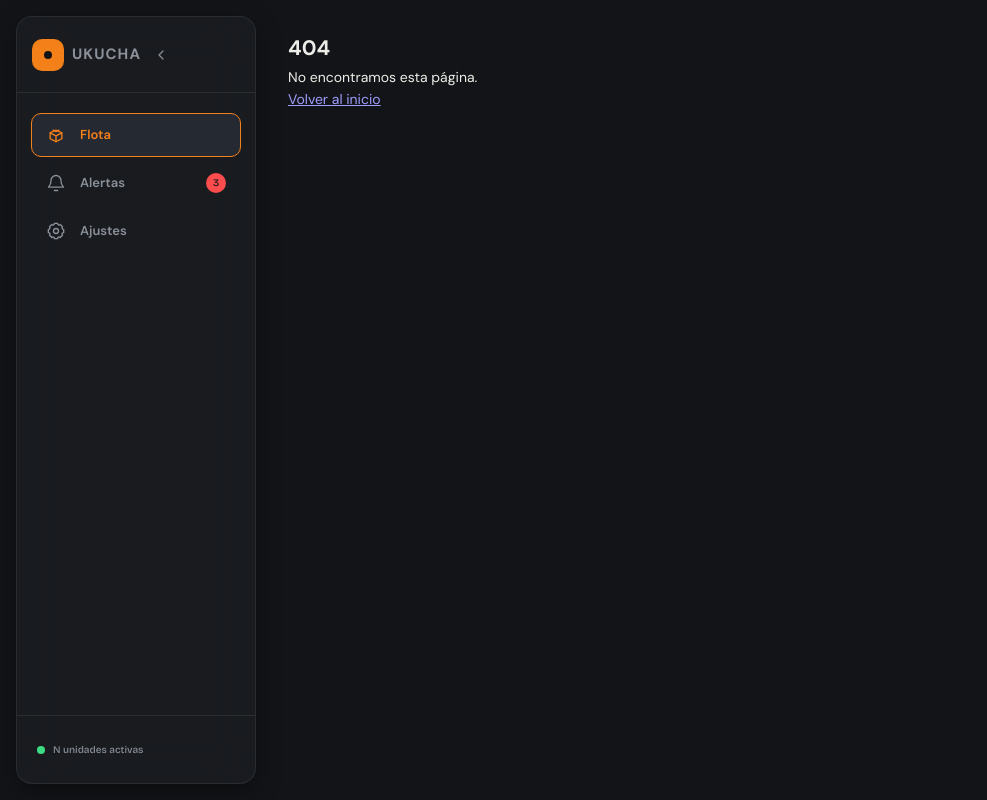
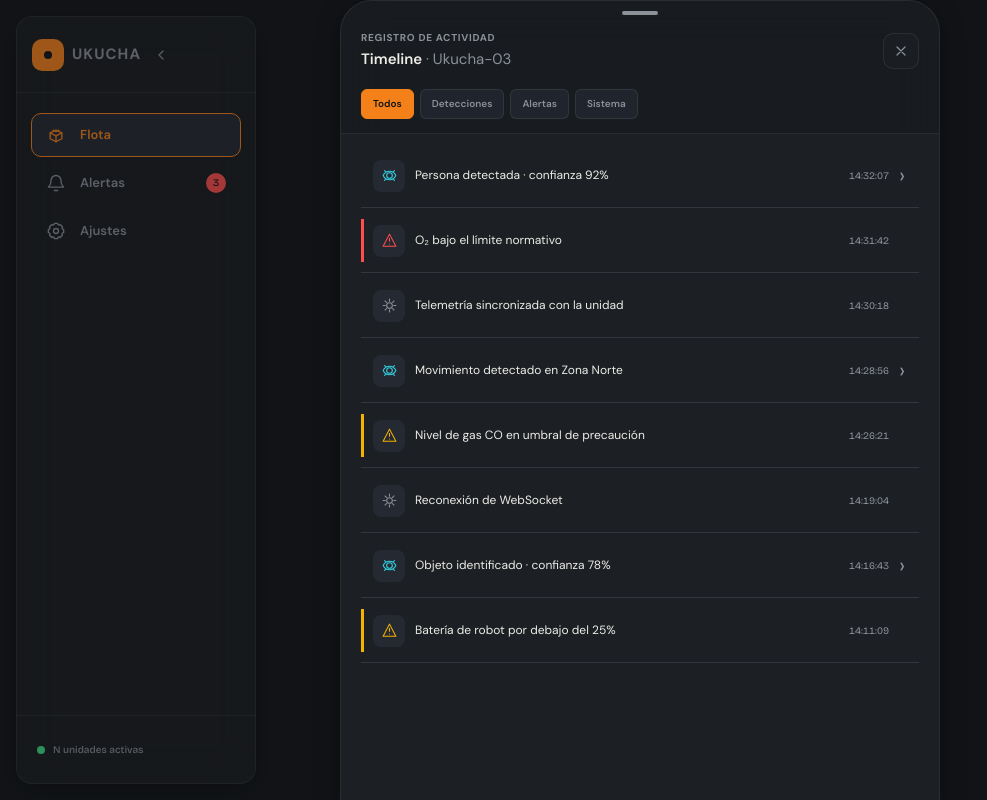
Before and after one commit to AndrewMechDev/ukucha, a React (Vite) app in the folder frontend/: page /timeline in a window 1280 px wide. Before the commit this address had no page. Shown: the whole page, without its empty margins (0-987 px from the left). Built offline with nearby package versions, Linux system fonts and the light colour scheme.

Commit message:
feat(frontend): add timeline page and routing

```diff
--- a/frontend/src/App.tsx
+++ b/frontend/src/App.tsx
@@ -1,6 +1,7 @@
 import { BrowserRouter, Routes, Route } from "react-router-dom";
 import Layout from "./components/Layout";
 import Home from "./pages/Home";
+import Timeline from "./pages/Timeline";
 import NotFound from "./pages/NotFound";
 
 export default function App() {
@@ -9,6 +10,7 @@ export default function App() {
       <Routes>
         <Route element={<Layout />}>
           <Route index element={<Home />} />
+          <Route path="timeline" element={<Timeline />} />
           <Route path="*" element={<NotFound />} />
         </Route>
       </Routes>
--- /dev/null
+++ b/frontend/src/pages/Timeline.tsx
@@ -0,0 +1,80 @@
+import { useMemo, useState } from "react";
+import { useNavigate } from "react-router-dom";
+
+type EventCategory = "detección" | "alerta" | "sistema";
+type Filter = "Todos" | "Detecciones" | "Alertas" | "Sistema";
+
+type TimelineEvent = {
+  id: number;
+  category: EventCategory;
+  description: string;
+  timestamp: string;
+  severity?: "safe" | "caution" | "critical";
+};
+
+const events: TimelineEvent[] = [
+  { id: 1, category: "detección", description: "Persona detectada · confianza 92%", timestamp: "14:32:07" },
+  { id: 2, category: "alerta", description: "O₂ bajo el límite normativo", timestamp: "14:31:42", severity: "critical" },
+  { id: 3, category: "sistema", description: "Telemetría sincronizada con la unidad", timestamp: "14:30:18" },
+  { id: 4, category: "detección", description: "Movimiento detectado en Zona Norte", timestamp: "14:28:56" },
+  { id: 5, category: "alerta", description: "Nivel de gas CO en umbral de precaución", timestamp: "14:26:21", severity: "caution" },
+  { id: 6, category: "sistema", description: "Reconexión de WebSocket", timestamp: "14:19:04" },
+  { id: 7, category: "detección", description: "Objeto identificado · confianza 78%", timestamp: "14:16:43" },
+  { id: 8, category: "alerta", description: "Batería de robot por debajo del 25%", timestamp: "14:11:09", severity: "caution" },
+];
+
+const filters: Filter[] = ["Todos", "Detecciones", "Alertas", "Sistema"];
+
+const icons = {
+  detection: <svg viewBox="0 0 24 24" aria-hidden="true"><circle cx="12" cy="12" r="4" /><path d="M3 12s3-6 9-6 9 6 9 6-3 6-9 6-9-6-9-6ZM5 5l2 2M19 5l-2 2M5 19l2-2M19 19l-2-2" /></svg>,
+  alert: <svg viewBox="0 0 24 24" aria-hidden="true"><path d="m12 3 9 17H3L12 3Z" /><path d="M12 9v4M12 17h.01" /></svg>,
+  system: <svg viewBox="0 0 24 24" aria-hidden="true"><path d="M12 3v3M12 18v3M3 12h3M18 12h3M5.6 5.6l2.1 2.1M16.3 16.3l2.1 2.1M18.4 5.6l-2.1 2.1M7.7 16.3l-2.1 2.1" /><circle cx="12" cy="12" r="4" /></svg>,
+  close: <svg viewBox="0 0 24 24" aria-hidden="true"><path d="m6 6 12 12M18 6 6 18" /></svg>,
+};
+
+function eventIcon(category: EventCategory) {
+  if (category === "detección") return icons.detection;
+  if (category === "alerta") return icons.alert;
+  return icons.system;
+}
+
+function matchesFilter(category: EventCategory, filter: Filter) {
+  return filter === "Todos" || (filter === "Detecciones" && category === "detección") || (filter === "Alertas" && category === "alerta") || (filter === "Sistema" && category === "sistema");
+}
+
+export function EmptyTimeline() {
+  return <div className="timeline-empty"><p>Sin eventos registrados todavía</p></div>;
+}
+
+export default function Timeline() {
+  const navigate = useNavigate();
+  const [filter, setFilter] = useState<Filter>("Todos");
+  const [openDetection, setOpenDetection] = useState<number | null>(null);
+  const visibleEvents = useMemo(() => events.filter((event) => matchesFilter(event.category, filter)), [filter]);
+
+  return (
+    <div className="timeline-mobile-screen">
+      <div className="timeline-mobile-sheet">
+        <div className="timeline-drag-handle" aria-hidden="true" />
+        <header className="timeline-mobile-header">
+          <div><p className="eyebrow">REGISTRO DE ACTIVIDAD</p><h1>Timeline <span>· Ukucha-03</span></h1></div>
+          <button type="button" className="timeline-close" onClick={() => navigate(-1)} aria-label="Cerrar Timeline">{icons.close}</button>
+        </header>
+        <div className="timeline-filters" role="tablist" aria-label="Filtrar eventos">
+          {filters.map((item) => <button className={filter === item ? "is-selected" : ""} type="button" role="tab" aria-selected={filter === item} onClick={() => setFilter(item)} key={item}>{item}</button>)}
+        </div>
+        {visibleEvents.length === 0 ? <EmptyTimeline /> : <div className="timeline-events" aria-label="Eventos de Ukucha-03">
+          {visibleEvents.map((event) => (
+            <button className={`timeline-event timeline-event--${event.category}${event.severity ? ` timeline-event--${event.severity}` : ""}`} type="button" key={event.id} onClick={() => event.category === "detección" && setOpenDetection(event.id)} aria-label={event.category === "detección" ? `${event.description}, abrir detalle` : event.description}>
+              <span className="timeline-event__icon">{eventIcon(event.category)}</span>
+              <span className="timeline-event__description">{event.description}</span>
+              <time>{event.timestamp}</time>
+              {event.category === "detección" && <span className="timeline-event__chevron" aria-hidden="true">›</span>}
+            </button>
+          ))}
+        </div>}
+      </div>
+      {openDetection !== null && <div className="timeline-detection-note" role="status">Detalle de detección disponible</div>}
+    </div>
+  );
+}
--- a/frontend/src/styles/global.css
+++ b/frontend/src/styles/global.css
@@ -1834,3 +1834,234 @@ body {
   .fleet-thumbnail { height: 150px; }
   .fleet-unit-card__meta { grid-template-columns: repeat(3, 1fr); }
 }
+
+.timeline-mobile-screen {
+  position: fixed;
+  z-index: 50;
+  inset: 0;
+  display: flex;
+  align-items: flex-end;
+  justify-content: center;
+  overflow: hidden;
+  background: rgba(18, 20, 23, 0.38);
+}
+
+.timeline-mobile-sheet {
+  display: flex;
+  width: 100%;
+  height: 100%;
+  max-width: 600px;
+  flex-direction: column;
+  overflow: hidden;
+  background: var(--surface-overlay);
+  border: 1px solid var(--glass-border);
+  border-bottom: 0;
+  border-radius: 32px 32px 0 0;
+  box-shadow: var(--glass-shadow);
+  backdrop-filter: var(--glass-blur);
+  -webkit-backdrop-filter: var(--glass-blur);
+}
+
+.timeline-drag-handle {
+  width: 36px;
+  height: 4px;
+  flex: 0 0 4px;
+  margin: 10px auto 6px;
+  background: var(--on-surface-variant);
+  border-radius: 9999px;
+}
+
+.timeline-mobile-header {
+  display: flex;
+  min-height: 68px;
+  align-items: flex-start;
+  justify-content: space-between;
+  gap: 20px;
+  padding: 12px 20px 14px;
+}
+
+.timeline-mobile-header h1 {
+  margin-top: 7px;
+  font-size: 15px;
+  font-weight: 600;
+  line-height: 1.3;
+}
+
+.timeline-mobile-header h1 span {
+  color: var(--on-surface-variant);
+  font-weight: 400;
+}
+
+.timeline-close {
+  display: grid;
+  width: 36px;
+  height: 36px;
+  flex: 0 0 36px;
+  place-items: center;
+  color: var(--on-surface-variant);
+  background: var(--surface-overlay);
+  border: 1px solid var(--glass-border);
+  border-radius: 10px;
+  cursor: pointer;
+}
+
+.timeline-close:hover {
+  color: var(--on-surface);
+  border-color: var(--accent);
+}
+
+.timeline-close svg {
+  width: 16px;
+  fill: none;
+  stroke: currentColor;
+  stroke-linecap: round;
+  stroke-width: 1.8;
+}
+
+.timeline-filters {
+  display: flex;
+  gap: 6px;
+  padding: 0 20px 14px;
+  overflow-x: auto;
+  border-bottom: 1px solid var(--glass-border);
+}
+
+.timeline-filters button {
+  min-height: 30px;
+  flex: 0 0 auto;
+  padding: 6px 11px;
+  color: var(--on-surface-variant);
+  background: rgba(37, 41, 50, 0.72);
+  border: 1px solid var(--glass-border);
+  border-radius: 6px;
+  cursor: pointer;
+  font-size: 10px;
+  font-weight: 600;
+  line-height: 1;
+}
+
+.timeline-filters button.is-selected {
+  color: var(--bg-base);
+  background: var(--accent);
+  border-color: var(--accent);
+}
+
+.timeline-events {
+  display: flex;
+  flex: 1;
+  flex-direction: column;
+  gap: 1px;
+  overflow-y: auto;
+  padding: 10px 20px 32px;
+  background: var(--surface);
+}
+
+.timeline-event {
+  position: relative;
+  display: grid;
+  min-height: 64px;
+  grid-template-columns: 32px minmax(0, 1fr) auto 18px;
+  align-items: center;
+  gap: 10px;
+  padding: 10px 2px 10px 12px;
+  color: var(--on-surface);
+  background: var(--surface);
+  border: 0;
+  border-bottom: 1px solid var(--outline);
+  cursor: default;
+  text-align: left;
+}
+
+.timeline-event--alerta::before {
+  position: absolute;
+  top: 10px;
+  bottom: 10px;
+  left: 0;
+  width: 3px;
+  content: "";
+  background: var(--caution);
+}
+
+.timeline-event--critical::before { background: var(--critical); }
+.timeline-event--safe::before { background: var(--safe); }
+
+.timeline-event--detección {
+  cursor: pointer;
+}
+
+.timeline-event--detección:hover {
+  background: var(--surface-high);
+}
+
+.timeline-event__icon {
+  display: grid;
+  width: 32px;
+  height: 32px;
+  place-items: center;
+  color: var(--on-surface-variant);
+  background: var(--surface-high);
+  border-radius: 8px;
+}
+
+.timeline-event--detección .timeline-event__icon { color: var(--ai); }
+.timeline-event--alerta .timeline-event__icon { color: var(--caution); }
+.timeline-event--critical .timeline-event__icon { color: var(--critical); }
+
+.timeline-event__icon svg {
+  width: 17px;
+  fill: none;
+  stroke: currentColor;
+  stroke-linecap: round;
+  stroke-linejoin: round;
+  stroke-width: 1.5;
+}
+
+.timeline-event__description {
+  overflow: hidden;
+  font-size: 12px;
+  font-weight: 400;
+  line-height: 1.4;
+  text-overflow: ellipsis;
+}
+
+.timeline-event time {
+  color: var(--on-surface-variant);
+  font-family: "Bricolage Grotesque", sans-serif;
+  font-size: 10px;
+  font-variant-numeric: tabular-nums;
+  line-height: 1;
+}
+
+.timeline-event__chevron {
+  color: var(--on-surface-variant);
+  font-size: 22px;
+  line-height: 1;
+}
+
+.timeline-empty {
+  display: grid;
+  flex: 1;
+  place-items: center;
+  padding: 20px;
+  background: var(--surface);
+}
+
+.timeline-empty p {
+  color: var(--on-surface-variant);
+  font-size: 13px;
+}
+
+.timeline-detection-note {
+  position: absolute;
+  right: 20px;
+  bottom: 24px;
+  left: 20px;
+  padding: 12px 14px;
+  color: var(--on-surface);
+  background: var(--surface);
+  border: 1px solid var(--outline);
+  border-radius: 8px;
+  box-shadow: var(--glass-shadow);
+  font-size: 12px;
+  text-align: center;
+}
```
